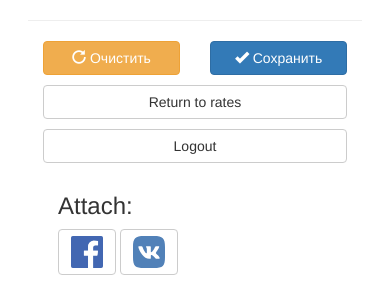
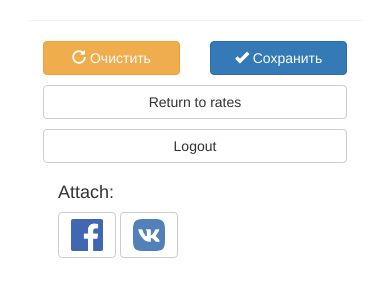
Before and after one commit to demidov91/select-by, a Django app: page /config/ in a window 390 px wide. Shown: the part 570-855 px from the top of the page. After the commit the page ends 828 px from the top, so only its background shows below. Run offline with Django 3.2, Linux system fonts and the light colour scheme; a user stored in the database is signed in; tables that the repository leaves empty hold one stand-in row (values such as "Sample post"); some libraries are stand-ins or nearby versions.

Commit message:
Update page  layout a little and add a privacy policy page.

```diff
--- a/exchange/templates/config.html
+++ b/exchange/templates/config.html
@@ -61,14 +61,14 @@
                     {% url "config" as this_page %}
 
                     <div class="row col-sm-12">
-                        <div class="col-sm-4">
+                        <div class="col-sm-5">
                             {% if is_authenticated %}
-                            <h3>{% trans 'Attach:' %}</h3>
+                            <h4>{% trans 'Attach:' %}</h4>
                             {% else %}
                             <h3>{% trans 'Login:' %}</h3>
                             {% endif %}
                         </div>
-                        <div class="col-sm-8 map-action--login-cell">
+                        <div class="col-sm-7 map-action--login-cell">
                             <!-- <a class="btn btn-default" href="{% provider_login_url "twitter" process=auth_process next=this_page %}">
                                 <img width="32" src="https://twitter.com/favicon.ico" alt="twitter"/>
                             </a> -->
```
Also changed, not shown: exchange/static/html/privacy-policy.html (added, +11 -0 lines).
